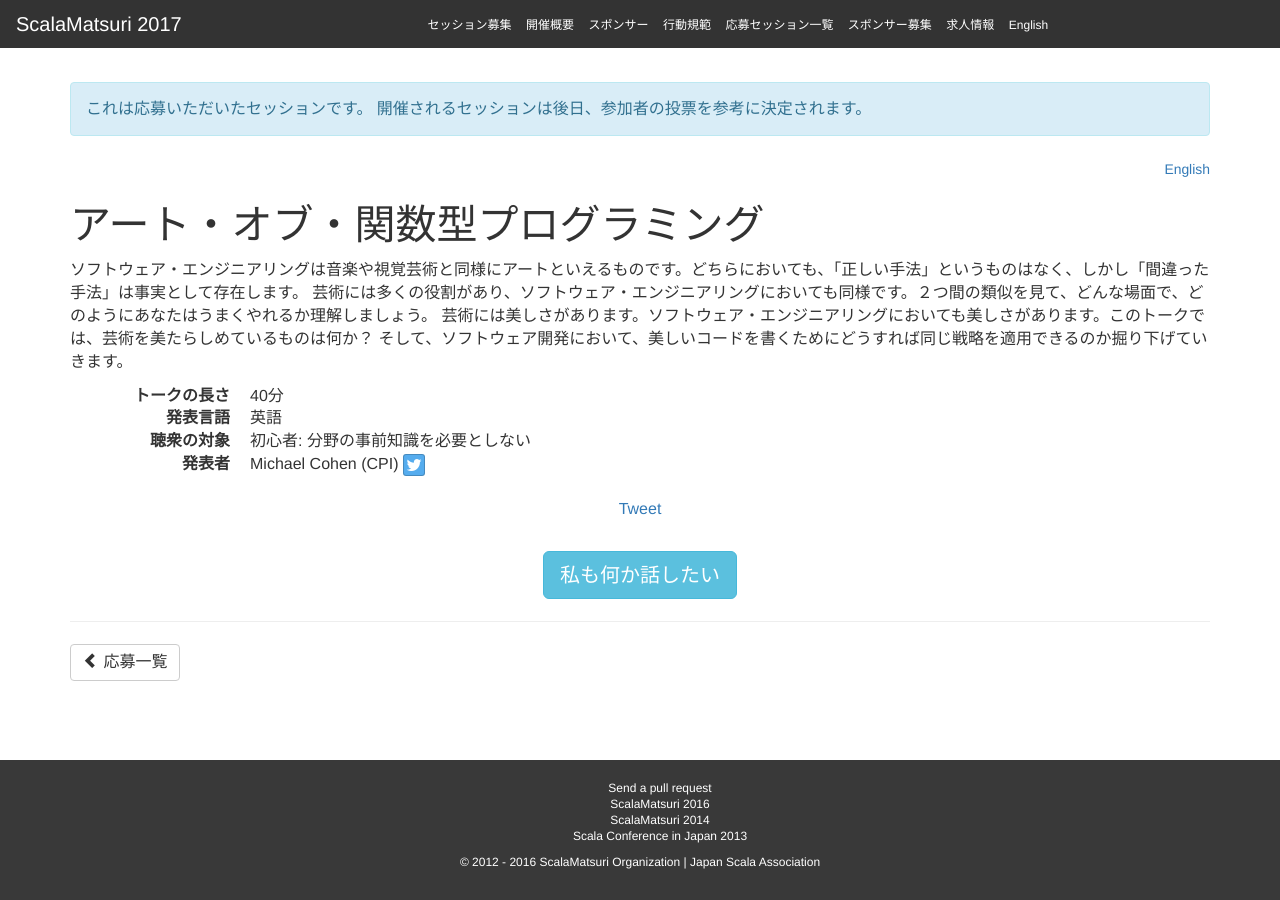
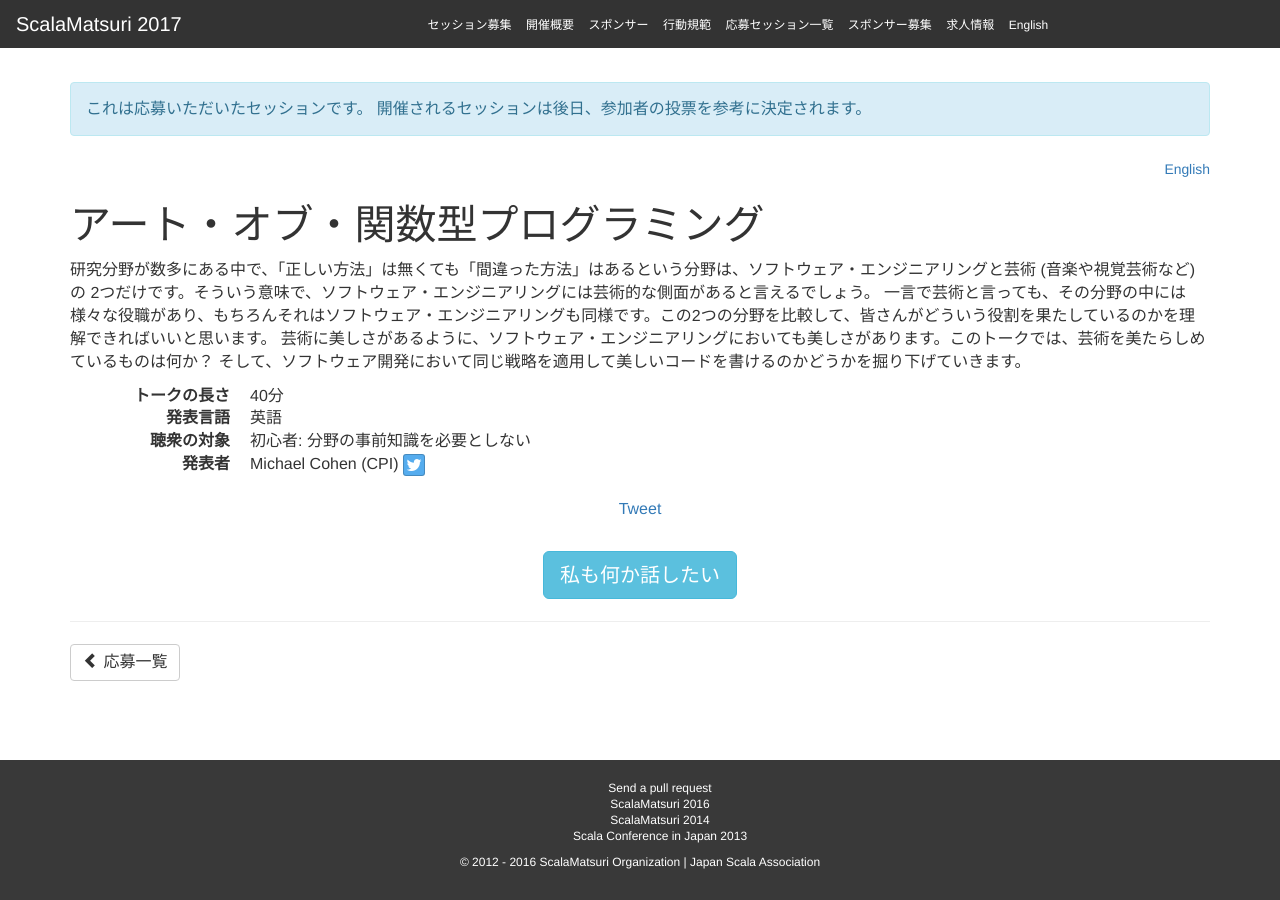
Before and after one commit to scalajp/2017.scalamatsuri.org, a Jekyll site: the page built from _candidates_ja/MichaelCohen_2.md, in a window 1280 px wide. Built offline with Jekyll 4.4.1, drawn with Linux system fonts in a browser that asks for light colours; nearby versions of some CDN libraries; comment, search, counter and statistics services are not loaded.

Commit message:
@eed3si9n さんの訳案適用

```diff
--- a/_candidates_ja/MichaelCohen_2.md
+++ b/_candidates_ja/MichaelCohen_2.md
@@ -11,6 +11,6 @@
   - Software Design and Architecture
   - Others
 ---
-ソフトウェア・エンジニアリングは音楽や視覚芸術と同様にアートといえるものです。どちらにおいても、「正しい手法」というものはなく、しかし「間違った手法」は事実として存在します。
-芸術には多くの役割があり、ソフトウェア・エンジニアリングにおいても同様です。２つ間の類似を見て、どんな場面で、どのようにあなたはうまくやれるか理解しましょう。
-芸術には美しさがあります。ソフトウェア・エンジニアリングにおいても美しさがあります。このトークでは、芸術を美たらしめているものは何か？ そして、ソフトウェア開発において、美しいコードを書くためにどうすれば同じ戦略を適用できるのか掘り下げていきます。
+研究分野が数多にある中で、「正しい方法」は無くても「間違った方法」はあるという分野は、ソフトウェア・エンジニアリングと芸術 (音楽や視覚芸術など) の 2つだけです。そういう意味で、ソフトウェア・エンジニアリングには芸術的な側面があると言えるでしょう。
+一言で芸術と言っても、その分野の中には様々な役職があり、もちろんそれはソフトウェア・エンジニアリングも同様です。この2つの分野を比較して、皆さんがどういう役割を果たしているのかを理解できればいいと思います。
+芸術に美しさがあるように、ソフトウェア・エンジニアリングにおいても美しさがあります。このトークでは、芸術を美たらしめているものは何か？ そして、ソフトウェア開発において同じ戦略を適用して美しいコードを書けるのかどうかを掘り下げていきます。
```
